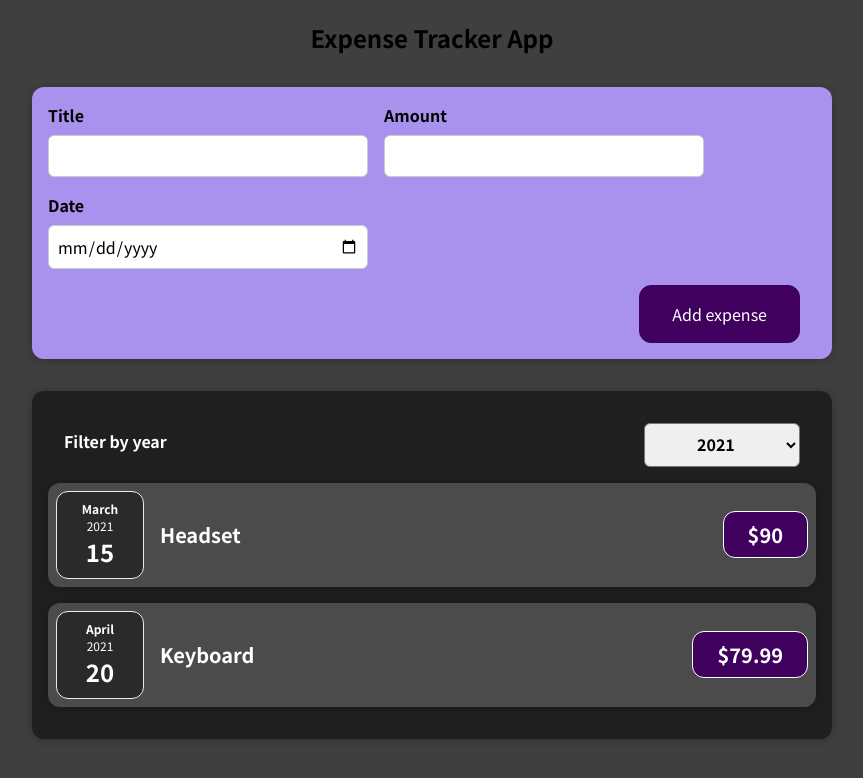
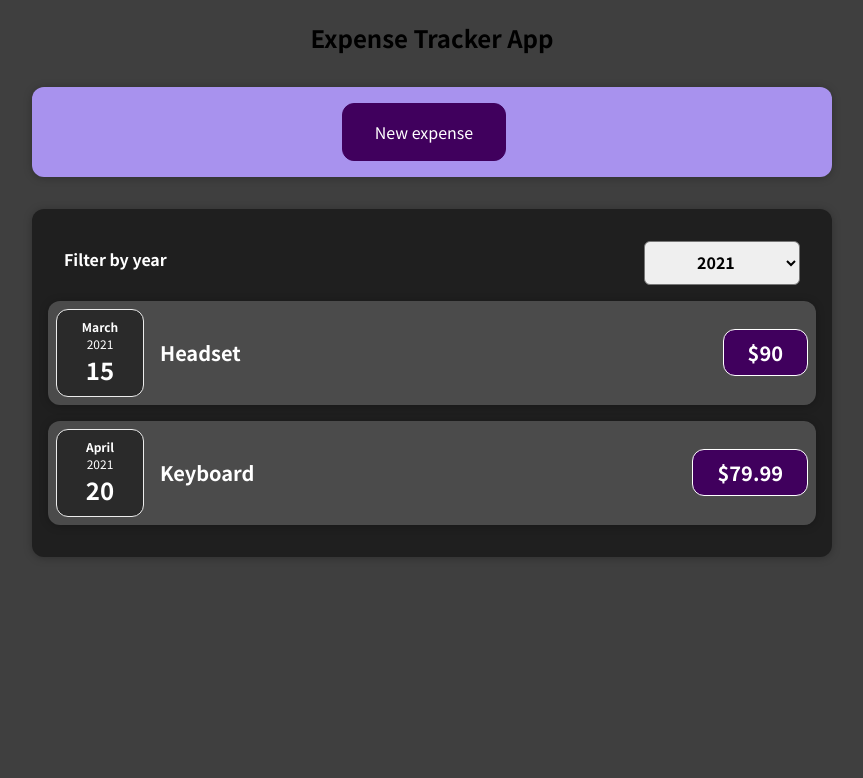
Before and after one commit to zessin/react-expense-tracker, a React (Create React App) app: page / in a window 1280 px wide. Shown: the top 778 px of the page, without its empty margins (208-1071 px from the left). Built offline with nearby package versions, Linux system fonts and the light colour scheme.

Commit message:
Adding button for rendering new expenses form dynamically

```diff
--- a/src/components/expenses/ExpenseForm.js
+++ b/src/components/expenses/ExpenseForm.js
@@ -121,6 +121,9 @@
         </div>
       </div>
       <div className="new-expense__actions">
+        <button type="button" onClick={props.onCancel}>
+          Cancel
+        </button>
         <button type="submit">Add expense</button>
       </div>
     </form>
--- a/src/components/expenses/NewExpense.js
+++ b/src/components/expenses/NewExpense.js
@@ -1,20 +1,42 @@
-import React from "react";
+import React, { useState } from "react";
 
 import "./NewExpense.css";
 import ExpenseForm from "./ExpenseForm";
 
 const NewExpense = (props) => {
+  const [isEditing, setIsEditing] = useState(false);
+
+  const startEditingHandler = () => {
+    setIsEditing(true);
+  };
+
+  const stopEditingHandler = () => {
+    setIsEditing(false);
+  };
+
   const saveExpenseDataHandler = (newExpenseData) => {
     const expenseData = {
       ...newExpenseData,
       id: Math.random().toString(),
     };
+
     props.onAddExpense(expenseData);
+    setIsEditing(false);
   };
 
   return (
     <div className="new-expense">
-      <ExpenseForm onSaveExpenseData={saveExpenseDataHandler} />
+      {!isEditing && (
+        <button type="submit" onClick={startEditingHandler}>
+          New expense
+        </button>
+      )}
+      {isEditing && (
+        <ExpenseForm
+          onCancel={stopEditingHandler}
+          onSaveExpenseData={saveExpenseDataHandler}
+        />
+      )}
     </div>
   );
 };
```
